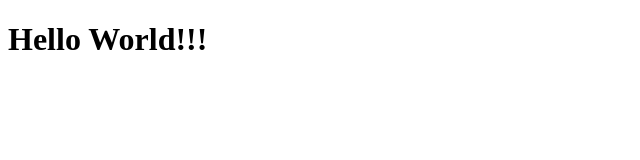
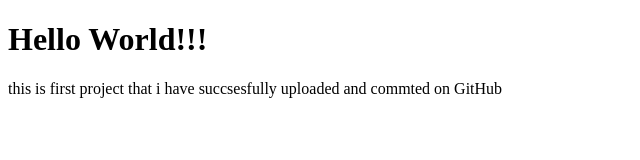
Before and after one commit to acskivko-tech/git-github-practice, a plain HTML site: page index.html in a window 1280 px wide. Shown: the whole page, without its empty margins (0-640 px from the left). Drawn offline with Linux system fonts and the light colour scheme.

Commit message:
add <p> method in index.html

```diff
--- a/index.html
+++ b/index.html
@@ -7,5 +7,6 @@
 </head>
 <body>
     <h1>Hello World!!!</h1>
+    <p>this is first project that i have succsesfully uploaded and commted on GitHub</p>
 </body>
 </html>
```
